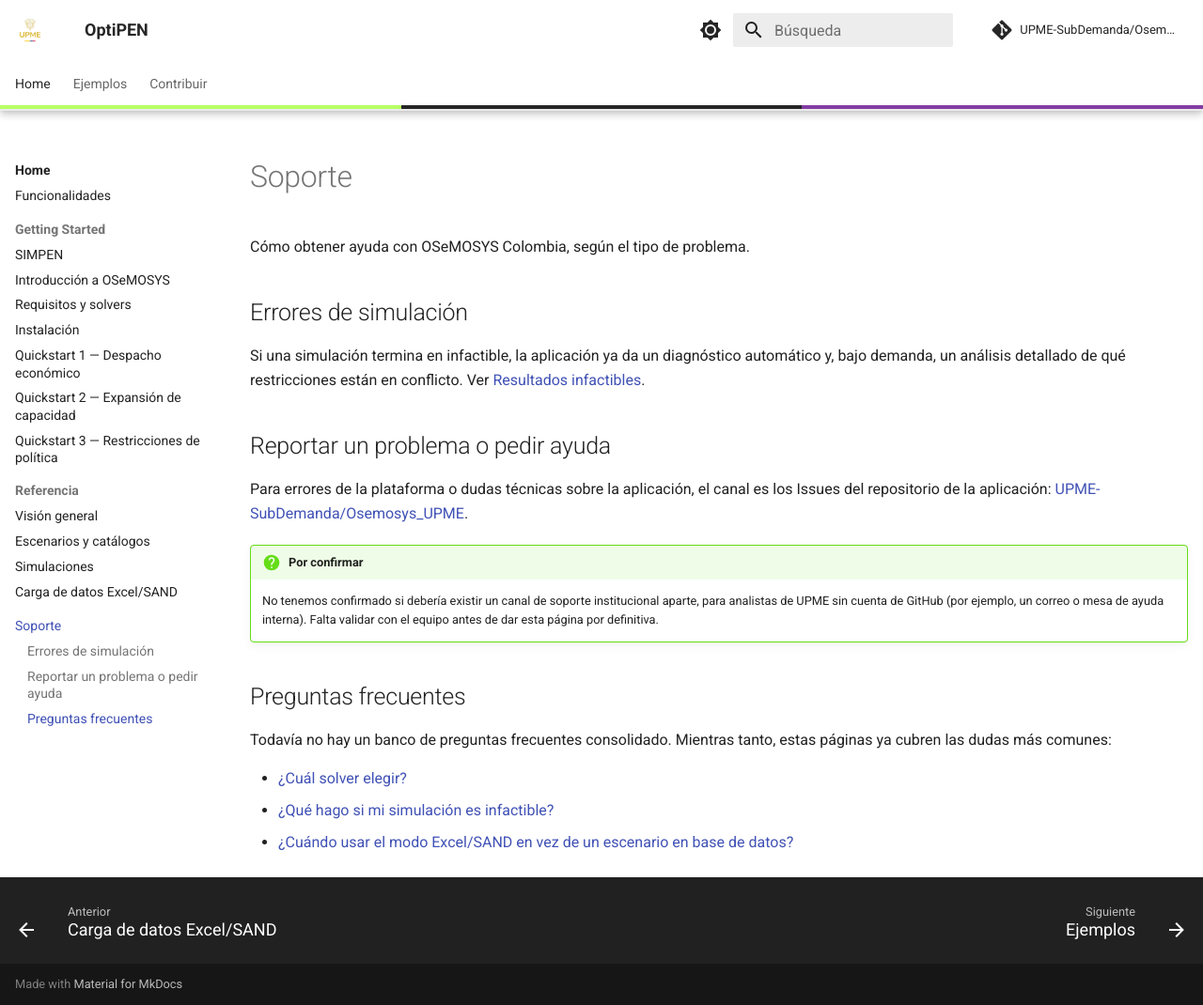
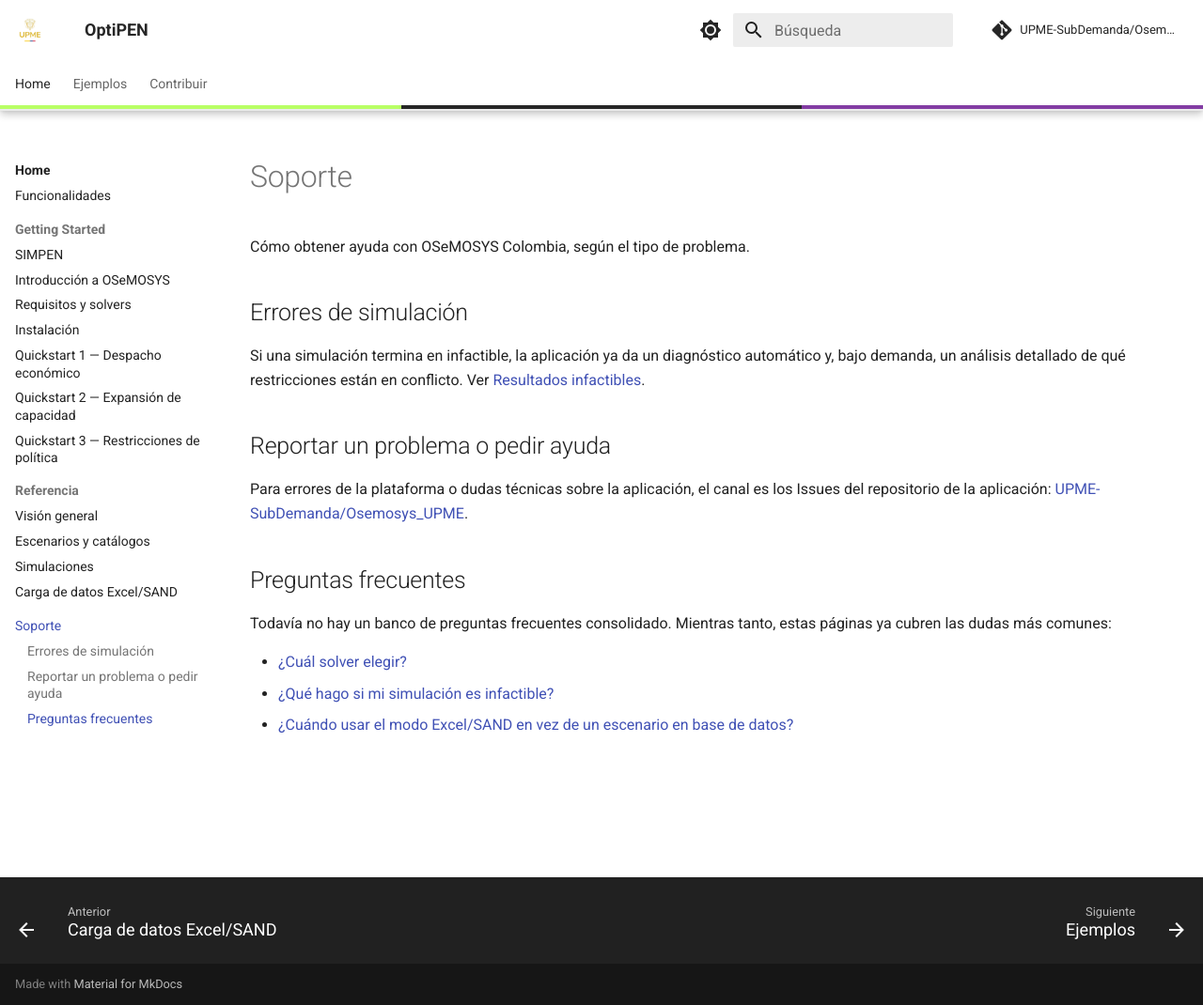
Before and after one commit to jdominguez94/osemosys-col-docs, an MkDocs documentation site: the page built from docs/support.md, in a window 1280 px wide and 1070 px high. Shown: the whole window at 94% size. Built offline with MkDocs 1.6.1 and Material for MkDocs 9.7.7, drawn with Linux system fonts in a browser that asks for light colours; comment, search, counter and statistics services are not loaded.

Commit message:
docs: trim pending notes

```diff
--- a/docs/support.md
+++ b/docs/support.md
@@ -10,9 +10,6 @@ Si una simulación termina en infactible, la aplicación ya da un diagnóstico a
 
 Para errores de la plataforma o dudas técnicas sobre la aplicación, el canal es los Issues del repositorio de la aplicación: [UPME-SubDemanda/Osemosys_UPME](https://github.com/UPME-SubDemanda/Osemosys_UPME/issues).
 
-!!! question "Por confirmar"
-    No tenemos confirmado si debería existir un canal de soporte institucional aparte, para analistas de UPME sin cuenta de GitHub (por ejemplo, un correo o mesa de ayuda interna). Falta validar con el equipo antes de dar esta página por definitiva.
-
 ## Preguntas frecuentes
 
 Todavía no hay un banco de preguntas frecuentes consolidado. Mientras tanto, estas páginas ya cubren las dudas más comunes:
```
Also changed, not shown: docs/examples/matriz-electrica-escenarios.md (+5 -3 lines).
